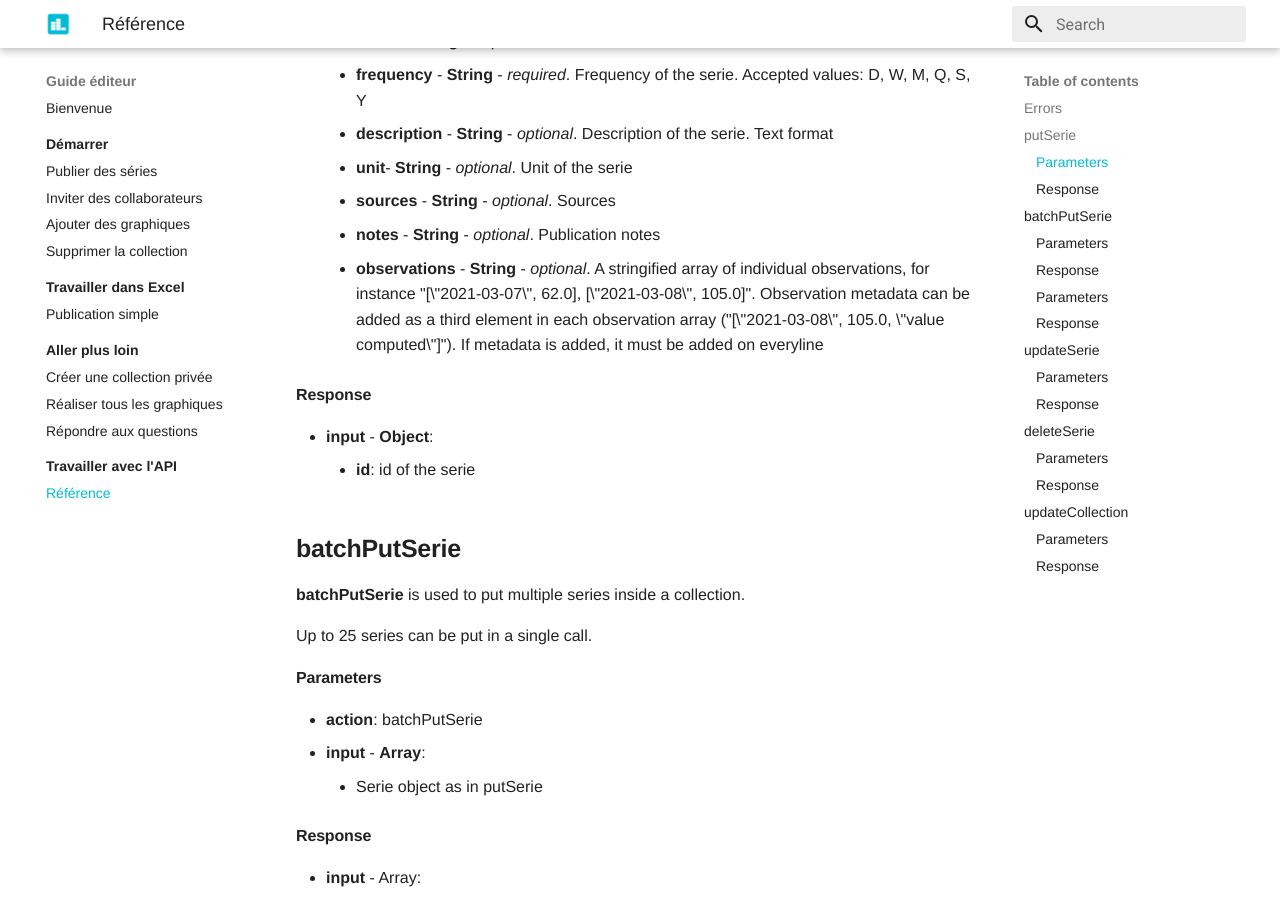
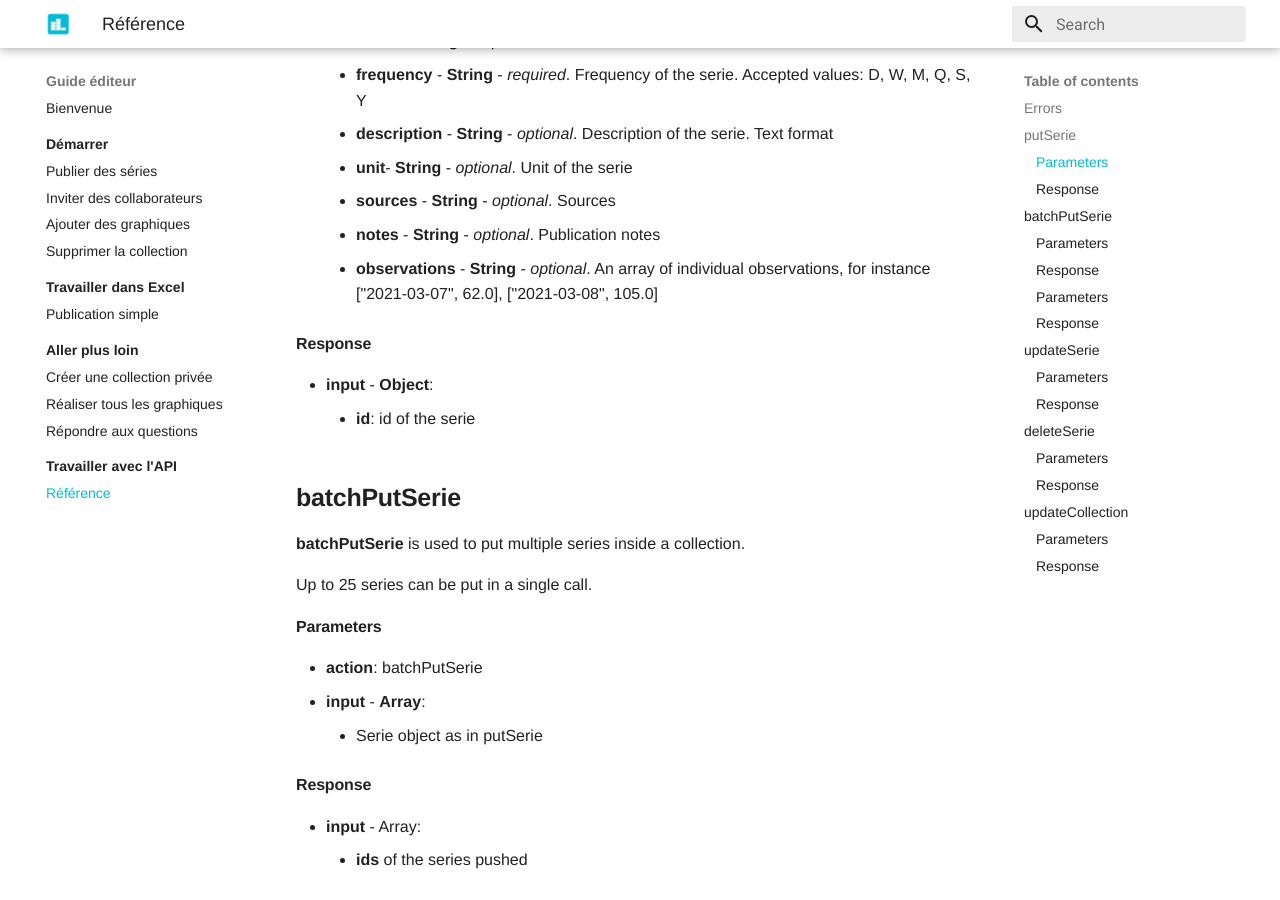
Before and after one commit to t-lm/statdocspub_fr, an MkDocs documentation site: the page built from docs/api/reference.md, in a window 1280 px wide and 900 px high, scrolled down 1029 px. Built offline with MkDocs 1.6.1 and Material for MkDocs 9.7.7, drawn with Linux system fonts in a browser that asks for light colours; some of the changed text lies outside the part shown.

Commit message:
2023-03-14

```diff
--- a/docs/api/reference.md
+++ b/docs/api/reference.md
@@ -38,7 +38,7 @@ putSerie is used to publish a new serie. Every call to putSerie will replace the
     - **unit**- **String** - *optional*. Unit of the serie
     - **sources** - **String** - *optional*. Sources
     - **notes** - **String** - *optional*. Publication notes
-    - **observations** - **String** - *optional*. A stringified array of individual observations, for instance "[\"2021-03-07\", 62.0], [\"2021-03-08\", 105.0]". Observation metadata can be added as a third element in each observation array ("[\"2021-03-08\", 105.0, \"value computed\"]"). If metadata is added, it must be added on everyline
+    - **observations** - **String** - *optional*. An array of individual observations, for instance ["2021-03-07", 62.0], ["2021-03-08", 105.0]
 
 
 #### Response
@@ -103,7 +103,7 @@ As an example, a/b/c is the parent ID of a/b/c/serie1 and a/b/c/serie2
     - **unit**- **String** - *optional*. Unit of the serie
     - **sources** - **String** - *optional*. Sources
     - **notes** - **String** - *optional*. Publication notes
-    - **observations** - **String** - *optional*. A stringified array of individual observations, for instance "[\"2021-03-07\", 62.0], [\"2021-03-08\", 105.0]". Observation metadata can be added as a third element in each observation array ("[\"2021-03-08\", 105.0, \"value computed\"]"). If metadata is added, it must be added on everyline
+    - **observations** - **String** - *optional*. An array of individual observations, for instance ["2021-03-07", 62.0], ["2021-03-08", 105.0]
 
 
 #### Response
```
Also changed, not shown: docs/api/index.md (+1 -1 lines).
